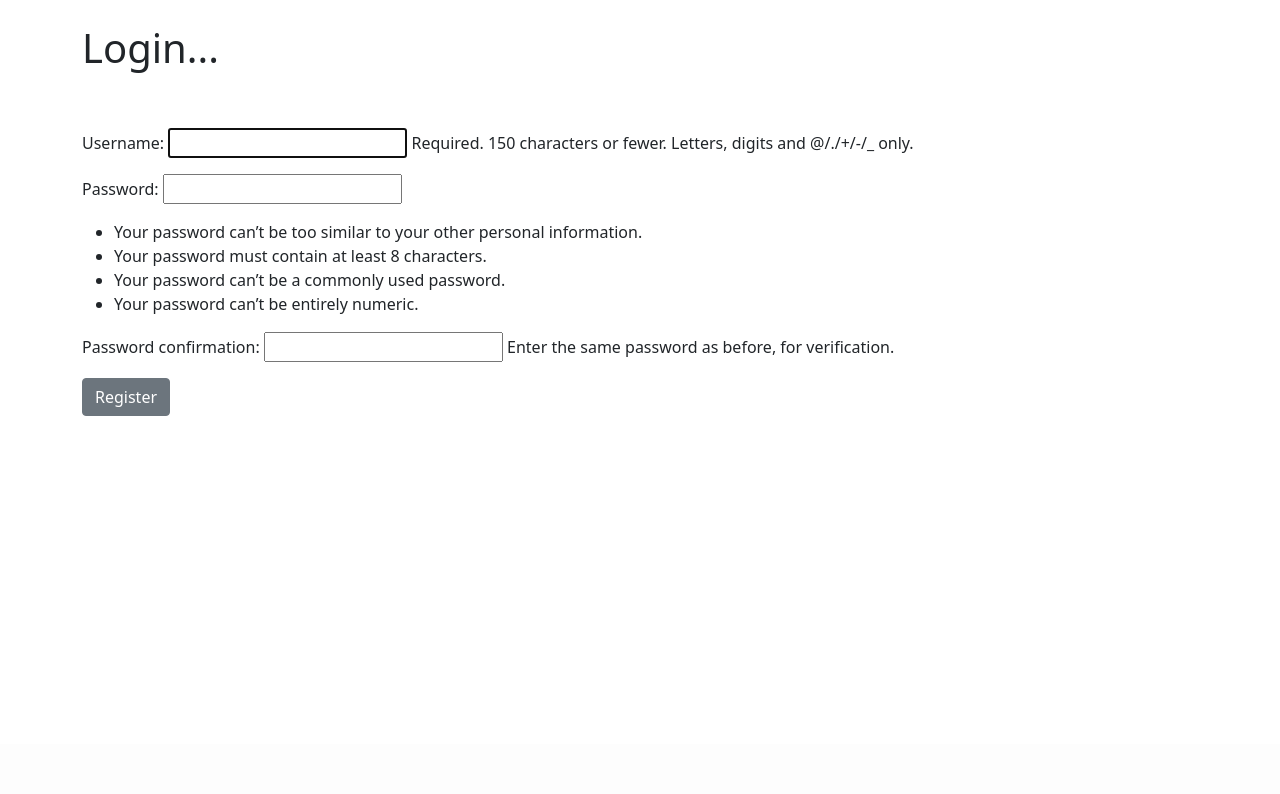
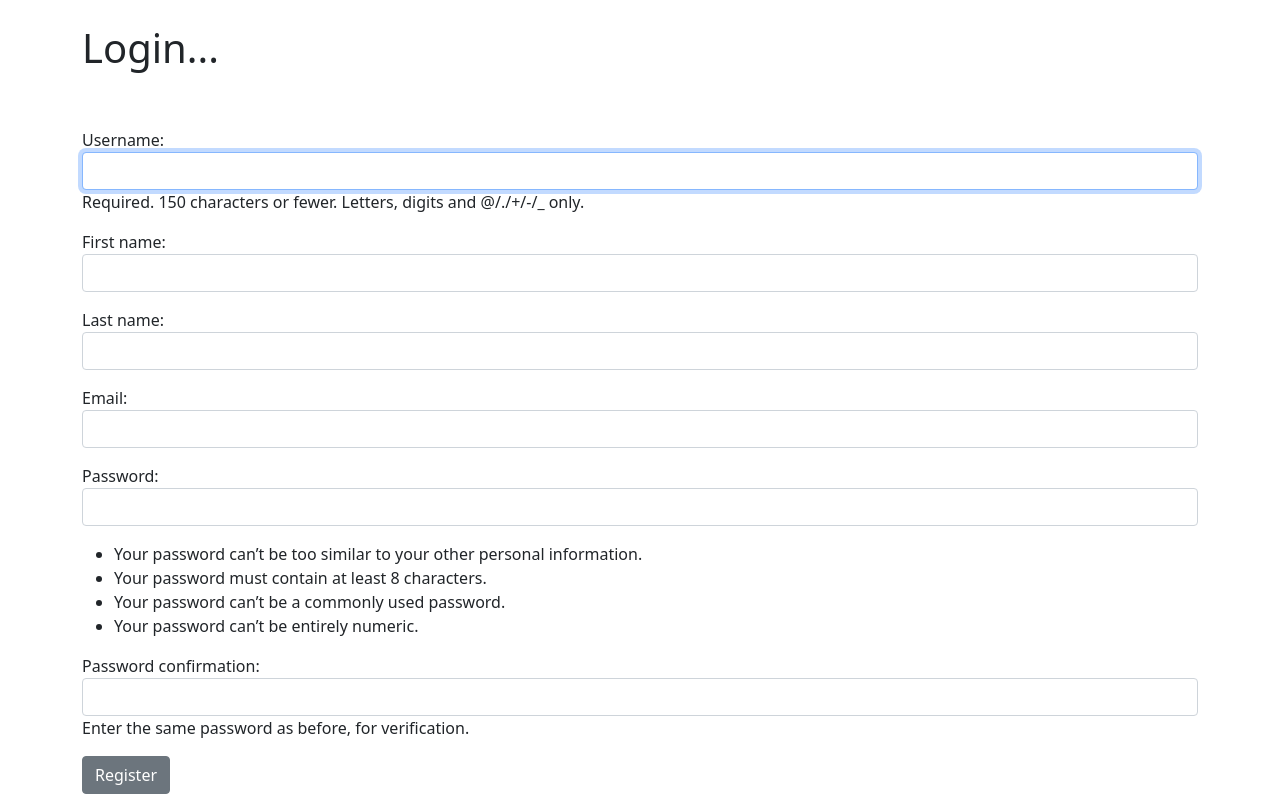
Before and after one commit to thabothibos/simple-django-blog-app, a Django app: page /members/register/ in a window 1280 px wide. Shown: the part 56-850 px from the top of the page. Before the commit the page ends 472 px from the top, so only its background shows below. Run offline with Django 3.2, Linux system fonts and the light colour scheme.

Commit message:
Added fields to registration form

```diff
--- a/blog/templates/add_post.html
+++ b/blog/templates/add_post.html
@@ -5,7 +5,7 @@
 
 	<h1>Add Post</h1>
 	<div class="form-group">
-		<form method="POST">
+		<form method="POST" >
 			{% csrf_token %}
 			{{ form.as_p }}
 			<br>
--- a/blog/templates/detail_view.html
+++ b/blog/templates/detail_view.html
@@ -20,7 +20,7 @@
 	<hr>
 	{{ post.body|safe }}
 
-	<br><br><a class="btn btn-secondary" href="{% url 'home' %}" >Back</a>
+	<br><br><a class="btn  btn-sm btn-secondary" href="{% url 'home' %}" >Back</a>
 
 	<hr><br>
 	<form action="{% url 'like_post' post.pk %}" method="POST">
--- a/blog/views.py
+++ b/blog/views.py
@@ -35,7 +35,7 @@
 
 def CategoryView(request, cats):
 	category_posts = Post.objects.filter(category=cats.replace('-',' ')).order_by('-post_date')
-	cat_menu = Category.objects.all()             # so as to render the category nav-link in this page
+	cat_menu = Category.objects.all()             # so as to render the category nav-link on the page
 	context = {'cats':cats.title().replace('-',' '), 'category_posts':category_posts, 'cat_menu':cat_menu}
 	return render(request, 'categories.html', context)
 
@@ -65,7 +65,7 @@
 	form_class = PostForm
 	template_name = 'add_post.html'
 	#fields = '__all__'
-	success_url = reverse_lazy('article')
+	success_url = reverse_lazy('home')
 
 class AddCategoryView(CreateView):
 	model = Category
--- /dev/null
+++ b/members/forms.py
@@ -0,0 +1,19 @@
+from django.contrib.auth.forms import UserCreationForm
+from django.contrib.auth.models import User
+from django import forms
+
+class SignUpForm(UserCreationForm):
+	email = forms.EmailField(widget=forms.EmailInput(attrs={'class':'form-control'}))
+	first_name = forms.CharField(max_length=100, widget=forms.TextInput(attrs={'class':'form-control'}))
+	last_name = forms.CharField(max_length=100, widget=forms.TextInput(attrs={'class':'form-control'}))
+
+	class Meta:
+		model = User
+		fields = ('username', 'first_name', 'last_name','email', 'password1', 'password2')
+
+	def __init__(self, *args, **kwargs):
+		super(SignUpForm, self).__init__(*args, **kwargs)
+
+		self.fields['username'].widget.attrs['class'] = 'form-control'
+		self.fields['password1'].widget.attrs['class'] = 'form-control'
+		self.fields['password2'].widget.attrs['class'] = 'form-control'
--- a/members/views.py
+++ b/members/views.py
@@ -1,10 +1,11 @@
 from django.shortcuts import render
 from django.views import generic
-from django.contrib.auth.forms import UserCreationForm
+#from django.contrib.auth.forms import UserCreationForm
 from django.urls import reverse_lazy
+from .forms import SignUpForm
 
 # Create your views here.
 class UserRegisterView(generic.CreateView):
-	form_class = UserCreationForm
+	form_class = SignUpForm
 	template_name = 'registration/register.html'
 	success_url = reverse_lazy('login')
```
Also changed, not shown: db.sqlite3.
